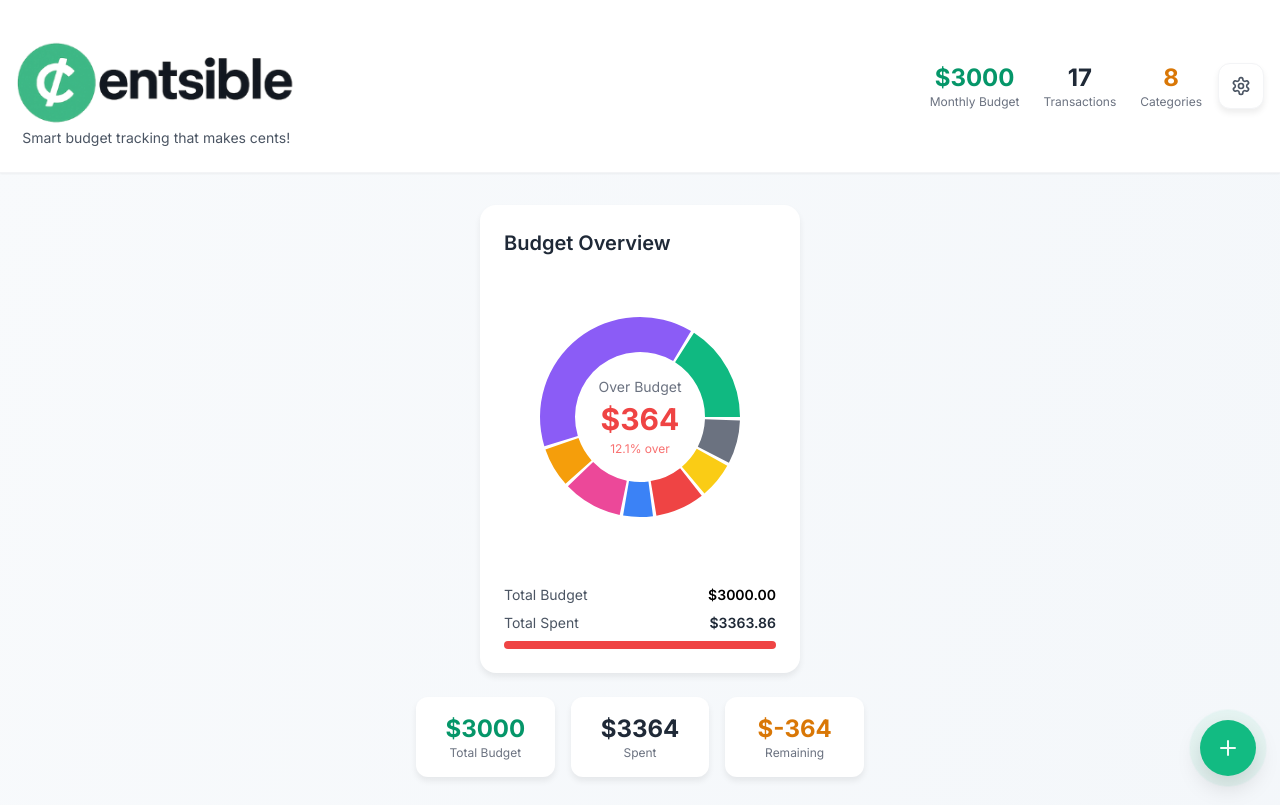
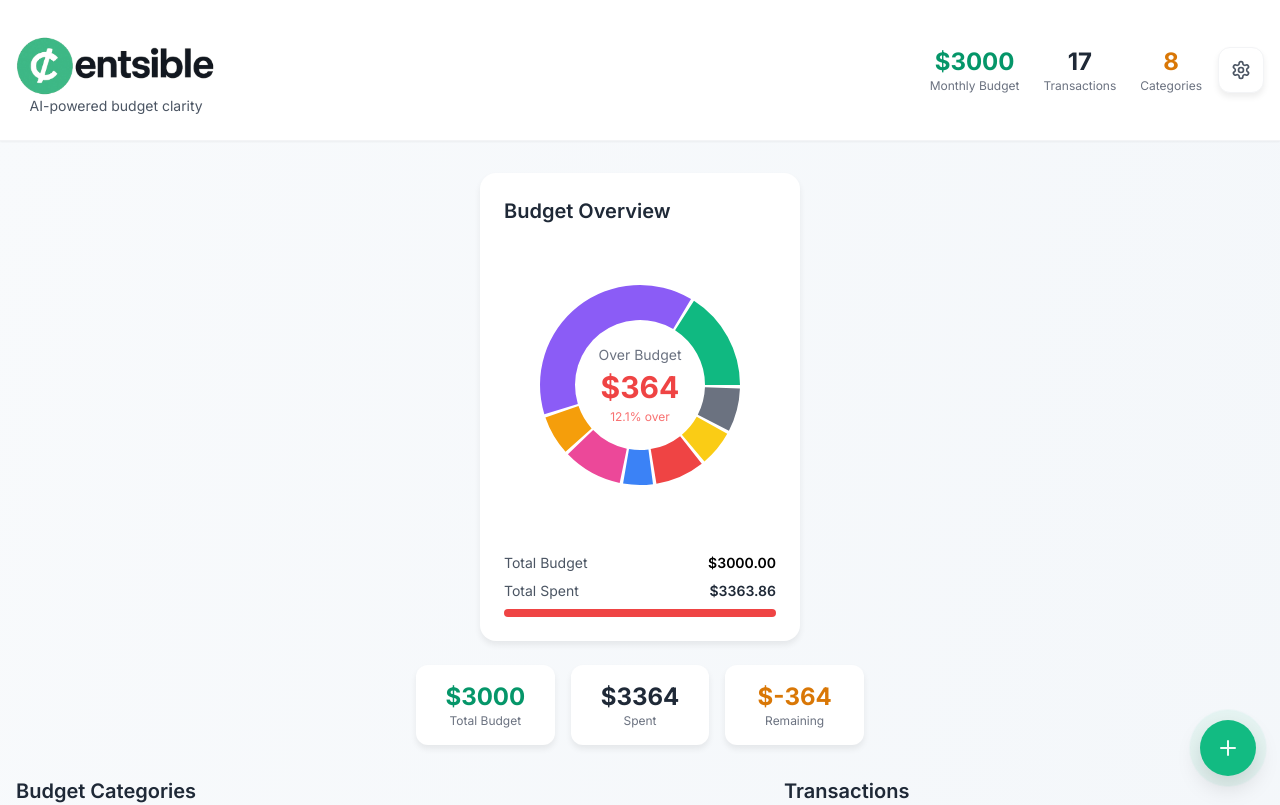
Before and after one commit to mrmillionairemindset/censible, a React (Create React App) app: page / in a window 1280 px wide. Shown: the top 805 px of the page. Built offline with nearby package versions, Linux system fonts and the light colour scheme.

Commit message:
Update logo size and change tagline to AI-focused messaging

```diff
--- a/src/components/Dashboard/Dashboard.tsx
+++ b/src/components/Dashboard/Dashboard.tsx
@@ -58,9 +58,9 @@ const Dashboard: React.FC = () => {
             className="flex items-center justify-between"
           >
             <div className="flex flex-col items-center">
-              <img src="/logo.png" alt="Centsible Logo" className="h-28 w-auto" />
+              <img src="/logo.png" alt="Centsible Logo" className="h-20 w-auto" />
               <p className="text-sm text-gray-600 -mt-2 text-center">
-                Smart budget tracking that makes cents!
+                AI-powered budget clarity
               </p>
             </div>
 
```
